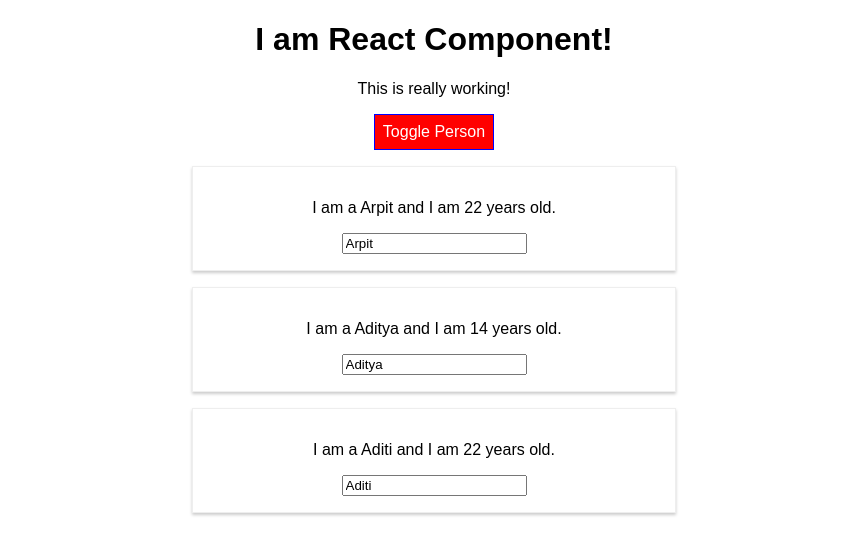
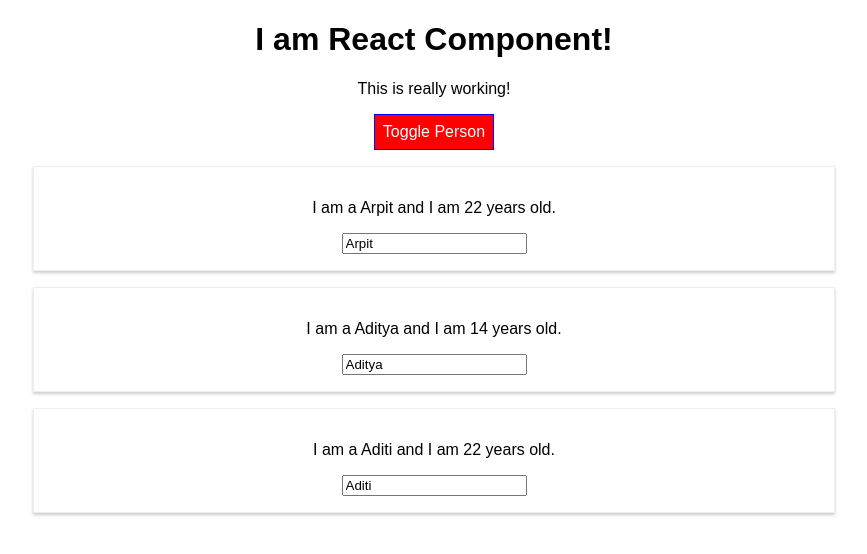
Before and after one commit to arpitsystango/react-complete-guide, a React (Create React App) app: page / in a window 1280 px wide. Both pictures are taken after a click on the button "Toggle Person". Shown: the top 554 px of the page, without its empty margins (206-1073 px from the left). Built offline with nearby package versions, Linux system fonts and the light colour scheme.

Commit message:
Removed all traces of Radium from project.

```diff
--- a/src/App.js
+++ b/src/App.js
@@ -1,5 +1,4 @@
 import React, { Component } from 'react';
-import Radium, { StyleRoot } from 'radium';
 import Person from './Person/Person';
 import './App.css';
 
@@ -44,11 +43,7 @@
       font: 'inherit',
       border: '1px solid blue',
       padding: '8px',
-      cursor: 'pointer',
-      ':hover': {
-        backgroundColor: 'lightgreen',
-        color: 'black'
-      }
+      cursor: 'pointer'
     };
 
     let persons = null;
@@ -73,10 +68,6 @@
       );
 
       style.backgroundColor = "red";
-      style[':hover'] = {
-        backgroundColor: "salmon",
-        color: "black"
-      };
     }
 
     const classes = [];
@@ -90,7 +81,6 @@
     }
 
     return (
-      <StyleRoot>
       <div className="App">
         <h1>I am React Component!</h1>
         <p className={classes.join(" ")}>This is really working!</p>
@@ -102,9 +92,8 @@
         </button>
         {persons}
       </div>
-      </StyleRoot>
     );
   }
 }
 
-export default Radium(App);
+export default App;
--- a/src/Person/Person.js
+++ b/src/Person/Person.js
@@ -1,16 +1,9 @@
 import React from 'react';
-import Radium from 'radium';
 import './Person.css';
 
 const person = (props) => {
-  const style = {
-    '@media (min-width: 500px)': {
-      width: '450px'
-    }
-  };
-
   return (
-    <div className="Person" style={style}>
+    <div className="Person">
       <p onClick={props.click}>I am a {props.name} and I am {props.age} years old.</p>
       <p>{props.children}</p>
       <input type="text" onChange={props.changed} value={props.name} />
@@ -18,4 +11,4 @@
   );
 };
 
-export default Radium(person);
+export default person;
```
Lines whose indentation alone changed are shown as unchanged.
